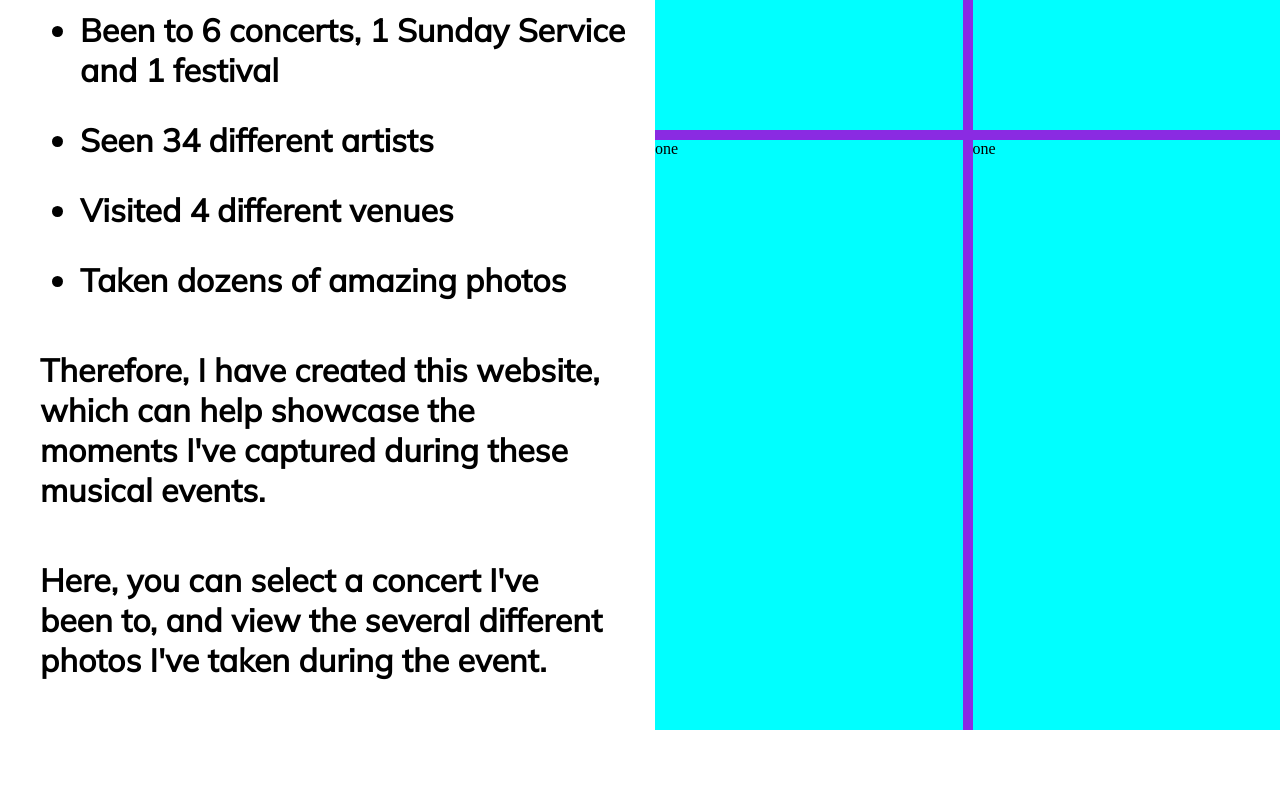
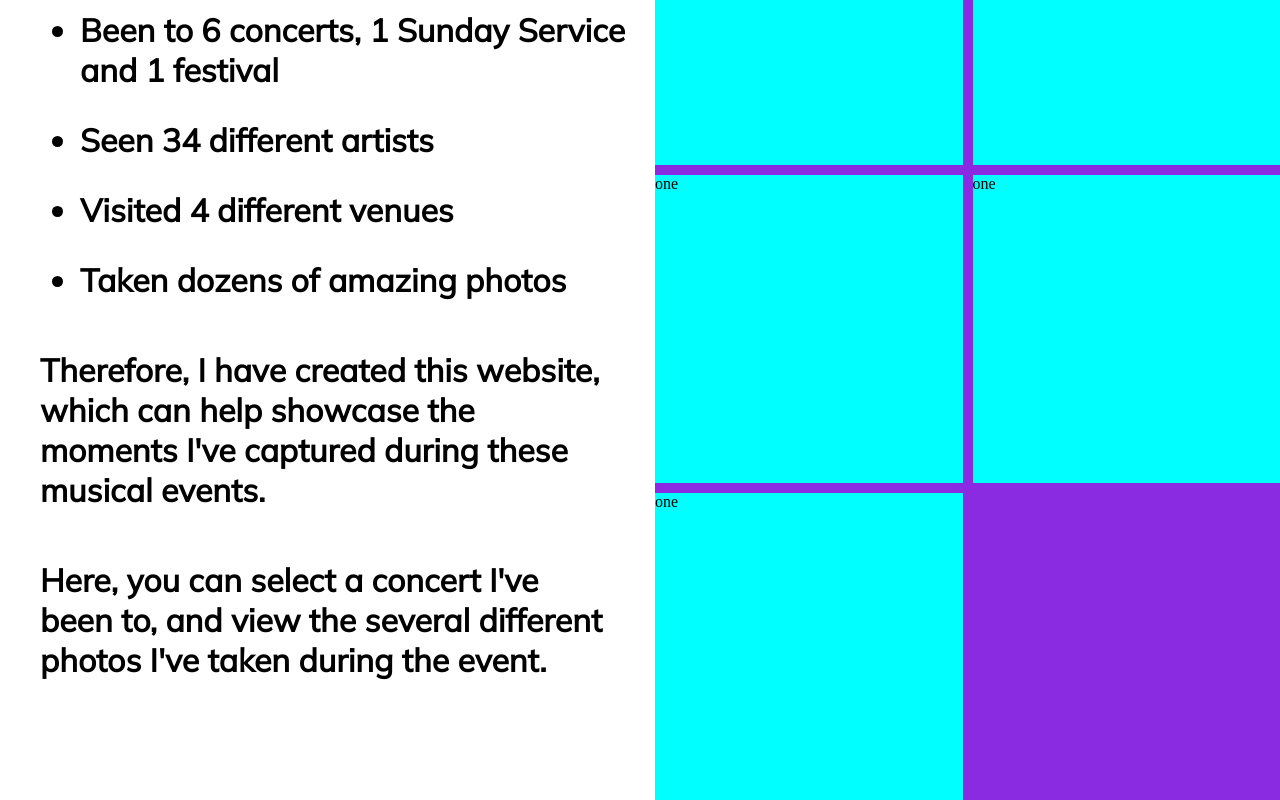
Before and after one commit to johnclimie/concertportfolio, a React (Create React App) app: page / in a window 1280 px wide. Shown: the part 554-1354 px from the top of the page. Before the commit the page ends 1284 px from the top, so only its background shows below. Built offline with nearby package versions, Linux system fonts and the light colour scheme; a web font is replaced by a local one.

Commit message:
Created aspect ratio for CSS Grid

```diff
--- a/src/App.js
+++ b/src/App.js
@@ -44,6 +44,9 @@ function App() {
           <div id="one">one</div>
           <div id="one">one</div>
           <div id="one">one</div>
+          <div id="one">one</div>
+          <div id="one">one</div>
+          <div id="one">one</div>
 
         </div>
       </section>
--- a/src/style.css
+++ b/src/style.css
@@ -75,5 +75,5 @@
 
 #one {
     background-color: aqua;
-    height: auto;
+    aspect-ratio: 1;
 }
```
